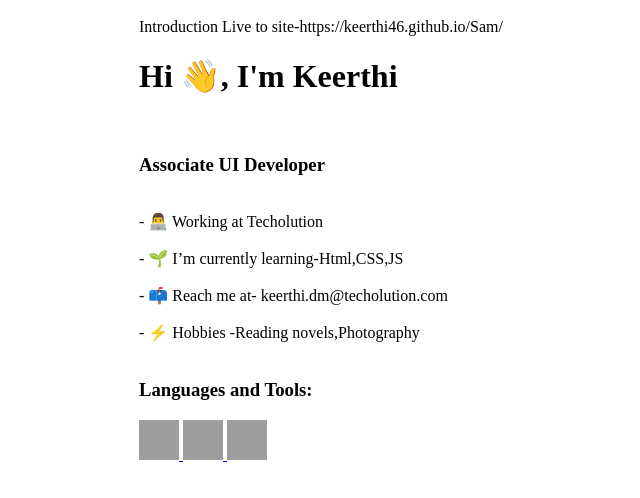
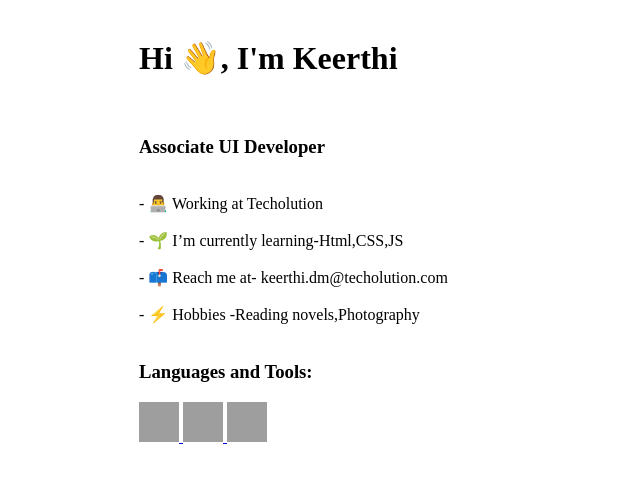
Before and after one commit to keerthi46/Sam, a plain HTML site: page index.html in a window 1280 px wide. Shown: the whole page, without its empty margins (185-825 px from the left). Drawn offline with Linux system fonts and the light colour scheme; grey boxes are pictures that could not be loaded.

Commit message:
Update index.html

```diff
--- a/index.html
+++ b/index.html
@@ -5,8 +5,7 @@
 </head>
 <body>
 <div class= "container">
-Introduction
-Live to site-https://keerthi46.github.io/Sam/
+
 
 <h1 align="left">Hi 👋, I'm Keerthi</h1><br>
 <h3 align="left">Associate UI Developer</h3><br>
```
